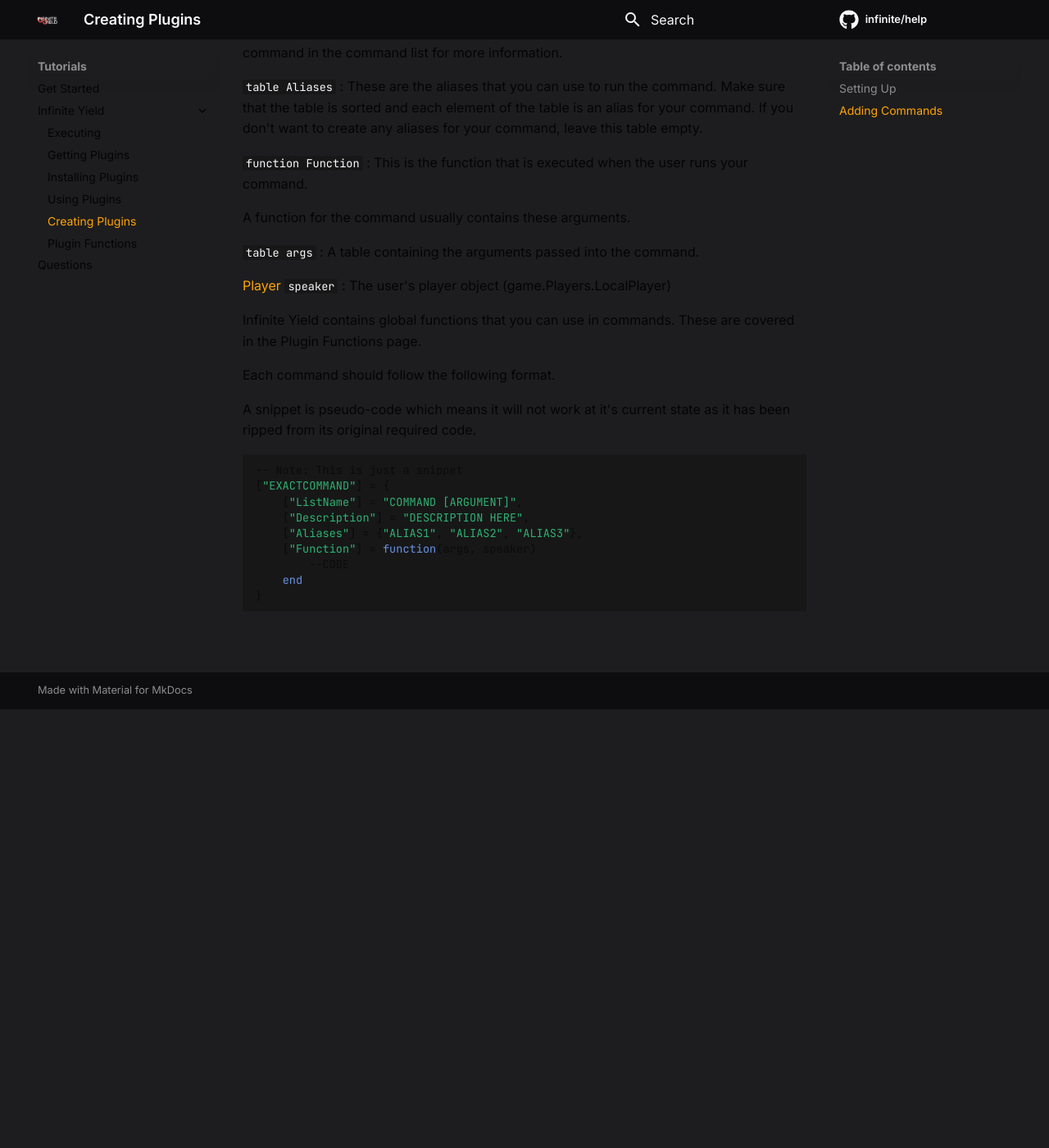
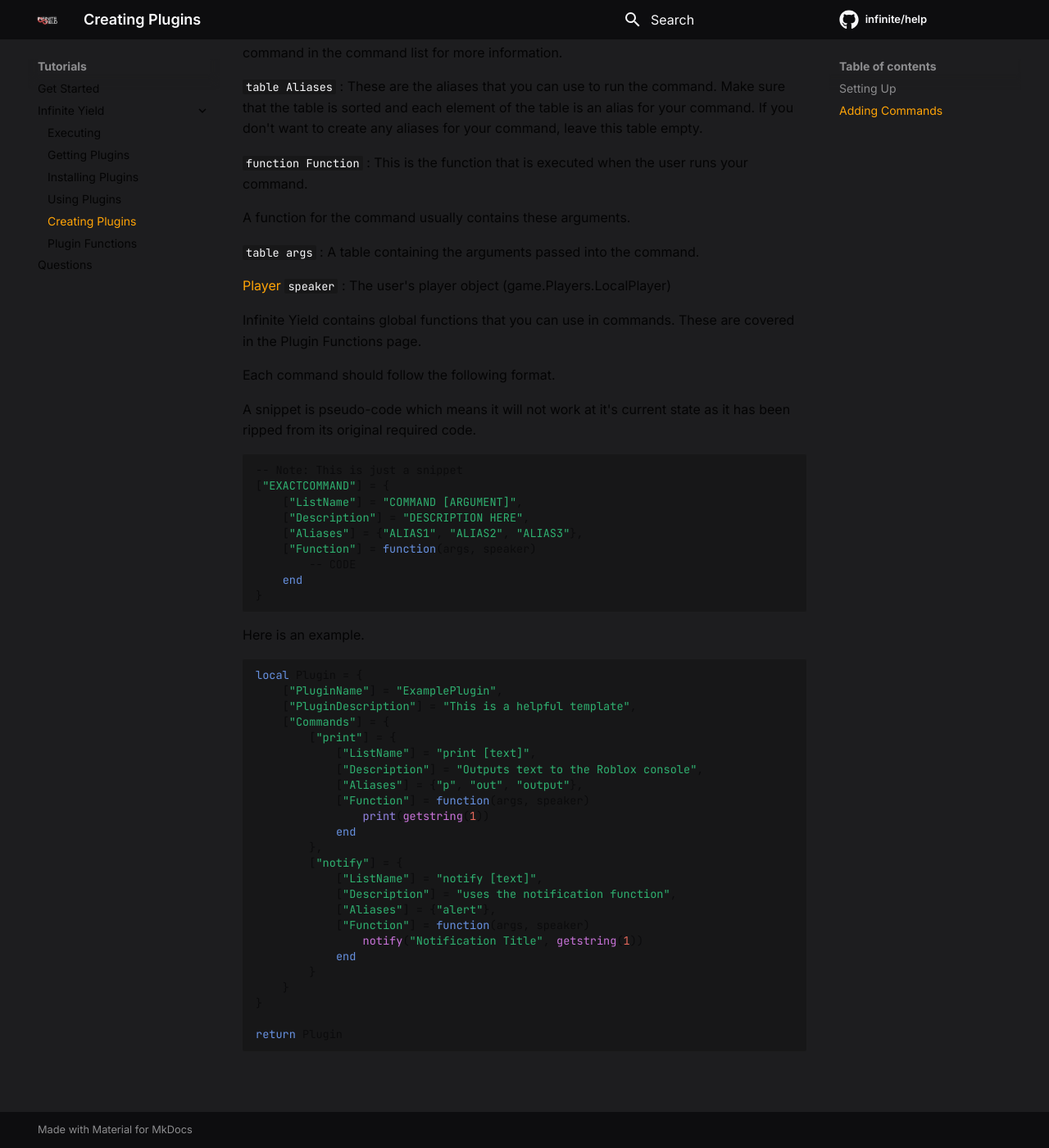
Before and after one commit to moikoros/help, an MkDocs documentation site: the page built from docs/inf/creatingplugins.md, in a window 1280 px wide and 1400 px high, scrolled down 1441 px. Shown: the whole window at 82% size. Built offline with MkDocs 1.6.1 and Material for MkDocs 9.7.7, drawn with Linux system fonts in a browser that asks for light colours; comment, search, counter and statistics services are not loaded; before the commit the page ends 2306 px from its top, so only the background shows below that.

Commit message:
Update creatingplugins.md

````diff
--- a/docs/inf/creatingplugins.md
+++ b/docs/inf/creatingplugins.md
@@ -73,7 +73,36 @@ A snippet is pseudo-code which means it will not work at it's current state as i
     ["Description"] = "DESCRIPTION HERE",
     ["Aliases"] = {"ALIAS1", "ALIAS2", "ALIAS3"},
     ["Function"] = function(args, speaker)
-        --CODE
+        -- CODE
     end
 }
 ```
+
+Here is an example.
+
+```lua
+local Plugin = {
+    ["PluginName"] = "ExamplePlugin",
+    ["PluginDescription"] = "This is a helpful template",
+    ["Commands"] = {
+        ["print"] = {
+            ["ListName"] = "print [text]",
+            ["Description"] = "Outputs text to the Roblox console",
+            ["Aliases"] = {"p", "out", "output"},
+            ["Function"] = function(args, speaker)
+                print(getstring(1))
+            end
+        },
+        ["notify"] = {
+            ["ListName"] = "notify [text]",
+            ["Description"] = "uses the notification function",
+            ["Aliases"] = {"alert"},
+            ["Function"] = function(args, speaker)
+                notify("Notification Title", getstring(1))
+            end
+        }
+    }
+}
+
+return Plugin
+```
````
